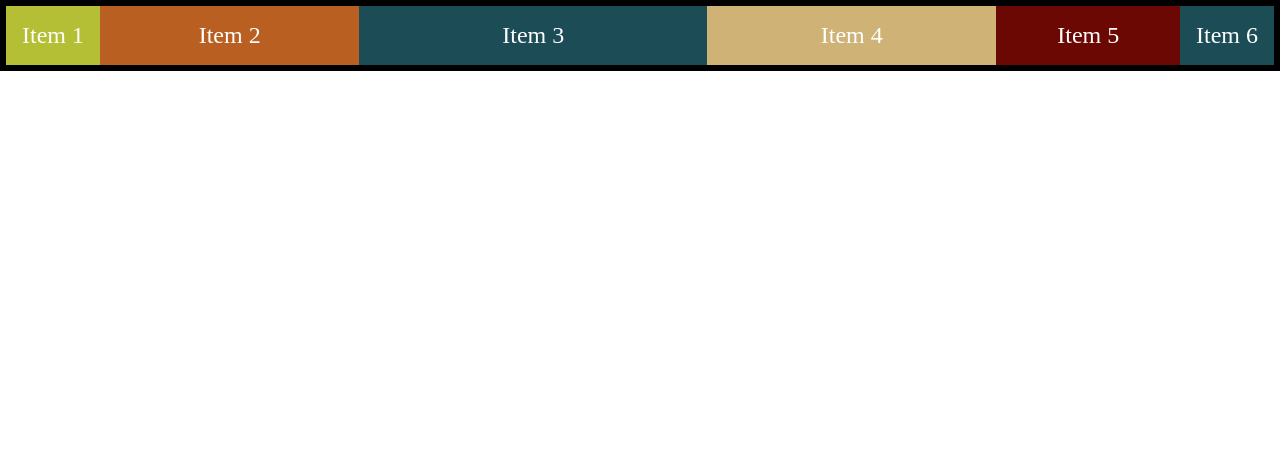
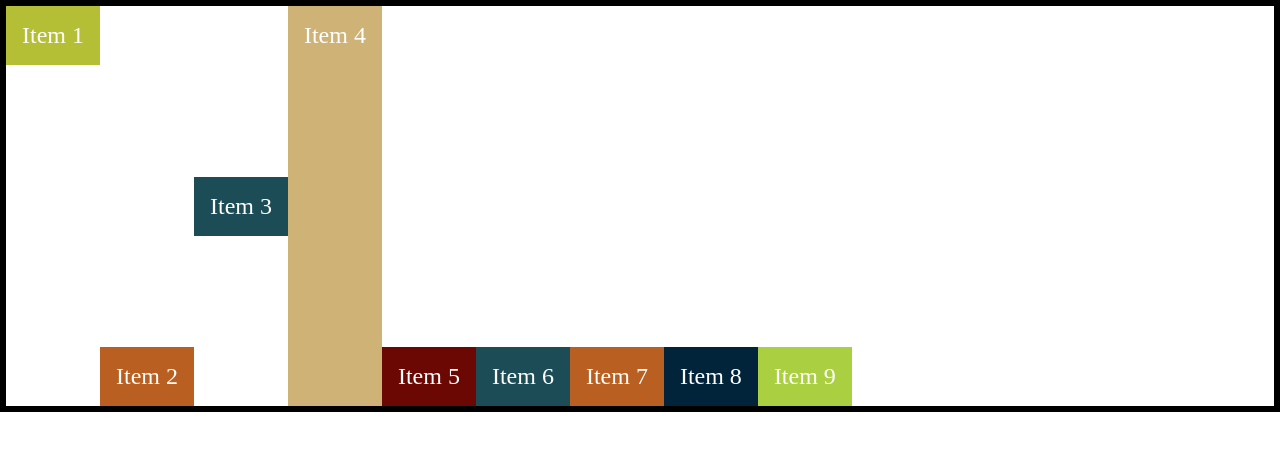
Before and after one commit to AmirTaki/flex-box-course, a plain HTML site: page index.html in a window 1280 px wide. Drawn offline with Linux system fonts and the light colour scheme.

Commit message:
align-self

```diff
--- a/index.html
+++ b/index.html
@@ -14,9 +14,9 @@
         <div class="flex-item item-4">Item 4</div>
         <div class="flex-item item-5">Item 5</div>
         <div class="flex-item item-6">Item 6</div>
-        <!-- <div class="flex-item item-7">Item 7</div>
+        <div class="flex-item item-7">Item 7</div>
         <div class="flex-item item-8">Item 8</div>
-        <div class="flex-item item-9">Item 9</div> -->
+        <div class="flex-item item-9">Item 9</div>
     </div>
 </body>
 </html>
@@ -227,5 +227,15 @@ FLEX ITEM PROPERTIES
         ----------------------------------------------
         8- Three Value : flex-grow | flex-shrink | flex-basis => flex 1 3 10%;
 ----------------------------------------------------------------------------------------------------------------
+    6)  ALIGN-SELF
+
+        1- align the items individually.
+        -----
+        2- Values like auto (default) , flex-start, flex-end, center and stretch.
+        -------
+        3- Overrides the align-items value of the  flex container
+        ------
+        4- align-self  inherits from align-items
+----------------------------------------------------------------------------------------------------------------
 
 -->
--- a/src/styles.css
+++ b/src/styles.css
@@ -7,6 +7,9 @@ body{
     display: inline-flex;
     display: flex;
     flex-flow: row nowrap;
+    height: 400px;
+    align-items: end;
+
 }
 
 .flex-item {
@@ -14,30 +17,31 @@ body{
     font-size: 1.5rem;
     padding: 1rem;
     text-align: center;
-
 }
 .item-1{
     background-color: #B4BF35;
+    align-self : flex-start
 }
 .item-2{
     background-color: #B95F21;
-    flex:3; /* flex grow */
+    align-self: flex-end;
 }
 .item-3{
     background-color: #1C4C56;
-    flex: 10em; /* flex-basis */
+    align-self: center;
 
 }
 .item-4{
     background-color: #CfB276;
-    flex : 3 30px /* flex-grow flex-basis  */;
+    align-self: stretch;
 }
 .item-5{
     background-color: #6B0803 ;
-    flex : 2 5;
+    align-self: auto;
 }
 .item-6{
     background-color: #1C4C56 ;
+    align-self: initial;
 }
 .item-7{
     background-color: #B95F21 ;
```
